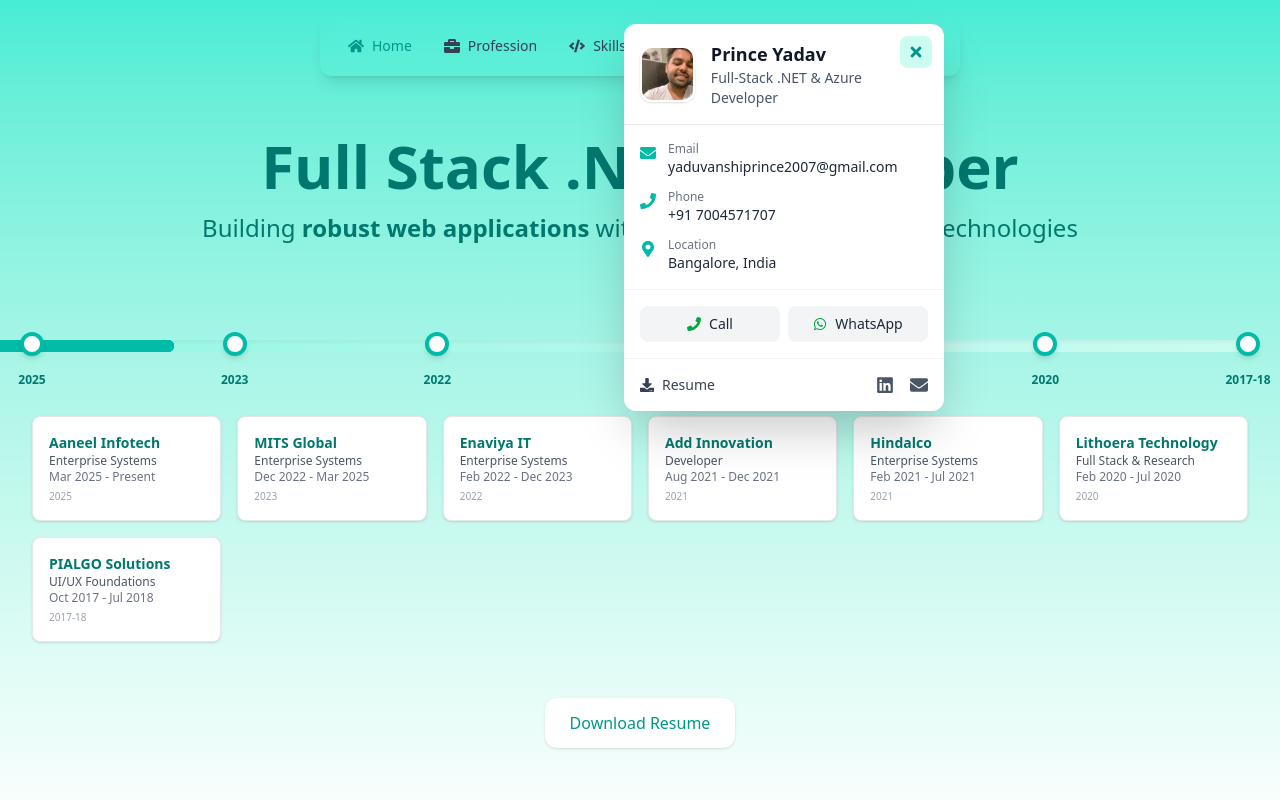
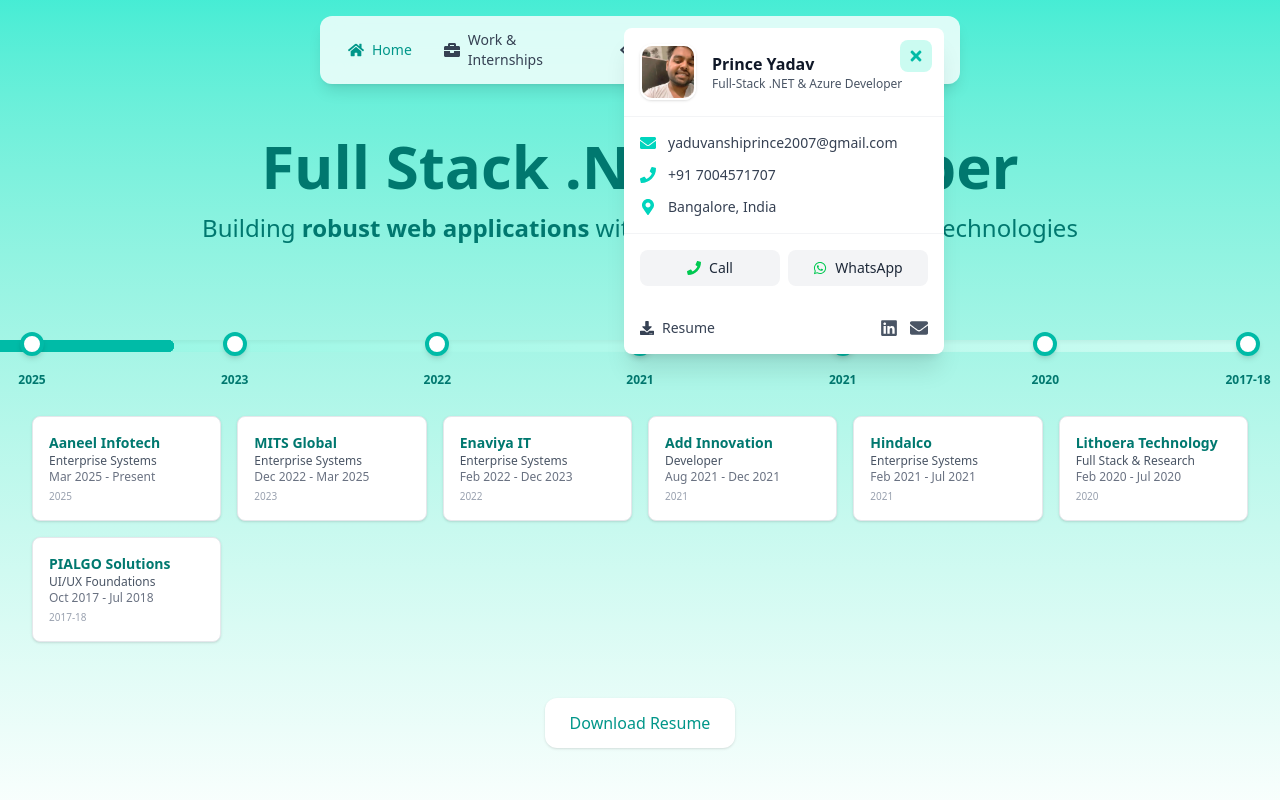
Before and after one commit to princeghostme/portfolio, a React (Vite) app: page /#/ in a window 1280 px wide. Both pictures are taken after a click on the button "User profile". Shown: the top 800 px of the page. Built offline with nearby package versions, Linux system fonts and the light colour scheme.

Commit message:
portfolio

```diff
--- a/src/App.tsx
+++ b/src/App.tsx
@@ -1,4 +1,4 @@
-import { BrowserRouter as Router } from 'react-router-dom'
+import { HashRouter as Router } from 'react-router-dom'
 import { TopNavBar } from './components/FloatingNavBar'
 import AppRouter from './routers/AppRouter'
 import ContactMe from './components/ContactMe '
@@ -16,7 +16,7 @@ const App = () => {
         {/* Copyright Footer */}
         <footer className="py-4 text-center text-sm text-gray-500">
           <div className="container mx-auto px-4">
-            <p>© {currentYear} All Rights Reserved. Designed and Developed by Prince Yadav</p>
+            <p>© {currentYear} All Rights Reserved. Designed and Developed with ❤️</p>
           </div>
         </footer>
       </Router>
--- a/src/components/AISkillsDashboardSection.tsx
+++ b/src/components/AISkillsDashboardSection.tsx
@@ -2,8 +2,8 @@ import React from "react";
 
 const AISkillsDashboardSection: React.FC = () => {
     return (
-        <div className="py-5 sm:px-6 lg:px-8">
-            <div className="mx-auto text-center">
+        <div className="py-8 px-4 sm:px-6 lg:px-8 bg-white">
+            <div className="max-w-5xl mx-auto text-center">
                 <h2 className="text-2xl md:text-3xl font-bold text-gray-900 mb-4">
                     AI for <span className="text-teal-600">Productivity</span>
                 </h2>
--- a/src/components/EducationTimeline.tsx
+++ b/src/components/EducationTimeline.tsx
@@ -25,7 +25,7 @@ const educationData: EducationEntry[] = [
       "Developed a Document Management System using .NET Core and Angular.",
       "Built a Leave Management System integrated with Azure SQL and Blob Storage."
     ],
-    technologies: ["ASP.NET Core", "c#", "DSA", "Cloud Computing", "Angular", "SQL", "Azure", "Git"],
+    technologies: ["ASP.NET Core", "Angular", "SQL Server", "Azure", "Git"],
     extracurriculars: [
       "Represented university in inter-college tech fest.",
       "Volunteered as technical coordinator in MCA Department Club."
@@ -54,7 +54,7 @@ const educationData: EducationEntry[] = [
     duration: "Apr 2015 – Jun 2016",
     degree: "Higher Secondary Education (Class XII, PCM)",
     university: "Army Public School, CBSE Board",
-    gpa: "Percentage: 66%",
+    gpa: "Percentage: 86%",
     highlights: [
       "Completed with Physics, Chemistry, and Mathematics as core subjects.",
       "Excelled in Computer Science elective with programming assignments in C++."
--- a/src/components/FloatingNavBar.tsx
+++ b/src/components/FloatingNavBar.tsx
@@ -15,7 +15,7 @@ export interface NavItem {
 
 const navItems: NavItem[] = [
   { showText: 'Home', url: '/', icon: <FaHome /> },
-  { showText: 'Profession', url: '/work', icon: <FaBriefcase /> },
+  { showText: 'Work & Internships', url: '/work', icon: <FaBriefcase /> },
   { showText: 'Skills', url: '/skills', icon: <FaCode /> },
   { showText: 'Projects', url: '/projects', icon: <FaProjectDiagram /> },
   { showText: 'Contact', url: '/aboutme', icon: <FaAddressCard /> },
@@ -55,7 +55,7 @@ export const TopNavBar = () => {
 
   return (
     <nav className="fixed top-4 left-1/2 transform -translate-x-1/2 z-50 w-full max-w-2xl px-4">
-      <div className="bg-grey-50/70 backdrop-blur-lg shadow-lg rounded-xl px-4 py-2 flex justify-between items-center">
+      <div className="bg-white/80 backdrop-blur-lg shadow-lg rounded-xl px-4 py-2 flex justify-between items-center">
         {/* Mobile menu button */}
         {isMobile && (
           <>
@@ -101,7 +101,7 @@ export const TopNavBar = () => {
 
         {/* Mobile Menu Drawer */}
         {isMobile && showMobileMenu && (
-          <div className="absolute top-15 left-0 w-full bg-grey-50/70 rounded-2xl transition-all duration-800 backdrop-blur-lg shadow-xl py-3 z-50 border border-gray-100">
+          <div className="absolute top-15 left-0 w-full bg-white/80 rounded-2xl transition-all duration-800 backdrop-blur-lg shadow-xl py-3 z-50 border border-gray-100">
             {navItems.map((item, index) => (
               <Link
                 key={index}
@@ -133,113 +133,87 @@ export const TopNavBar = () => {
             </button>
 
             <div
-              className={`absolute right-0 top-0 w-80 bg-white rounded-xl shadow-2xl overflow-hidden transition-all duration-700 z-50
-    ${showUserDetails ? 'opacity-100 visible translate-y-0' : 'opacity-0 invisible -translate-y-2'}`}
+              className={`absolute right-0 top-0 w-80 bg-white rounded-lg shadow-xl overflow-hidden transition-all duration-800
+                ${showUserDetails ? 'opacity-100 visible translate-y-0' : 'opacity-0 invisible -translate-y-2'}`}
               onMouseLeave={() => !isMobile && setShowUserDetails(false)}
-              role="dialog"
-              aria-label="User details panel"
             >
-              {/* Close Button */}
               <button
                 onClick={() => setShowUserDetails(false)}
                 className="absolute top-3 right-3 w-8 h-8 flex items-center justify-center rounded-lg bg-teal-100 hover:bg-teal-200 transition-colors z-10"
                 aria-label="Close profile"
               >
-                <FaTimes className="text-teal-600" />
+                <FaTimes className="text-teal-500" />
               </button>
 
-              {/* Header */}
-              <div className="flex items-center space-x-4 p-4 border-b border-gray-200">
-                <img
-                  src={user.imageUrl}
-                  alt={`${user.name}'s avatar`}
-                  className="w-14 h-14 rounded-xl border-2 border-white shadow object-cover"
-                />
+              <div className="flex items-center space-x-4 p-4 border-b border-gray-100">
+                <img src={user.imageUrl} alt="User Detail" className="w-14 h-14 rounded-xl border-2 border-white shadow-sm object-cover" />
                 <div>
-                  <h3 className="text-lg font-bold text-gray-900">{user.name}</h3>
-                  <p className="text-sm text-gray-600">{user.title}</p>
+                  <h3 className="font-bold text-gray-900">{user.name}</h3>
+                  <p className="text-gray-600 text-xs">{user.title}</p>
                 </div>
               </div>
 
-              {/* Contact Info */}
               <div className="p-4 space-y-3">
-                <div className="flex items-start text-gray-800">
-                  <FaEnvelope className="text-teal-500 mt-1 mr-3" />
-                  <div>
-                    <p className="text-xs text-gray-500">Email</p>
-                    <p className="text-sm break-all">{user.email}</p>
-                  </div>
+                <div className="flex items-center text-gray-700">
+                  <FaEnvelope className="text-teal-400 mr-3 min-w-[16px]" />
+                  <span className="text-sm truncate">{user.email}</span>
                 </div>
-                <div className="flex items-start text-gray-800">
-                  <FaPhone className="text-teal-500 mt-1 mr-3" />
-                  <div>
-                    <p className="text-xs text-gray-500">Phone</p>
-                    <p className="text-sm">{user.phone}</p>
-                  </div>
+                <div className="flex items-center text-gray-700">
+                  <FaPhone className="text-teal-400 mr-3 min-w-[16px]" />
+                  <span className="text-sm">{user.phone}</span>
                 </div>
-                <div className="flex items-start text-gray-800">
-                  <FaMapMarkerAlt className="text-teal-500 mt-1 mr-3" />
-                  <div>
-                    <p className="text-xs text-gray-500">Location</p>
-                    <p className="text-sm">{user.location}</p>
-                  </div>
+                <div className="flex items-center text-gray-700">
+                  <FaMapMarkerAlt className="text-teal-400 mr-3 min-w-[16px]" />
+                  <span className="text-sm">{user.location}</span>
                 </div>
               </div>
 
-              {/* Actions */}
               <div className="grid grid-cols-2 gap-2 p-4 border-t border-gray-100">
                 <button
                   onClick={handleCall}
-                  className="flex items-center justify-center space-x-2 bg-gray-100 hover:bg-gray-200 text-gray-800 py-2 px-3 rounded-lg text-sm transition-colors"
-                  aria-label="Call user"
+                  className="flex items-center justify-center space-x-2 bg-gray-100 hover:bg-gray-50//90 text-gray-800 py-2 px-3 rounded-lg text-sm transition-colors"
                 >
-                  <FaPhone className="text-green-600" />
+                  <FaPhone className="text-green-500" />
                   <span>Call</span>
                 </button>
                 <button
                   onClick={handleWhatsApp}
-                  className="flex items-center justify-center space-x-2 bg-gray-100 hover:bg-gray-200 text-gray-800 py-2 px-3 rounded-lg text-sm transition-colors"
-                  aria-label="Message on WhatsApp"
+                  className="flex items-center justify-center space-x-2 bg-gray-100 hover:bg-gray-50//90 text-gray-800 py-2 px-3 rounded-lg text-sm transition-colors"
                 >
-                  <FaWhatsapp className="text-green-600" />
+                  <FaWhatsapp className="text-green-500" />
                   <span>WhatsApp</span>
                 </button>
               </div>
 
-              {/* Footer */}
-              <div className="flex justify-between items-center p-4 border-t border-gray-100">
+              <div className="flex justify-between items-center p-4">
                 <a
                   href={user.resumeUrl}
                   download
-                  className="flex items-center space-x-2 text-gray-700 hover:text-teal-600 text-sm font-medium transition-colors"
-                  title="Download Resume"
+                  className="flex items-center space-x-2 text-gray-700 hover:text-teal-600 transition text-sm font-medium"
                 >
                   <FaDownload />
                   <span>Resume</span>
                 </a>
-
-                <div className="flex space-x-4">
+                <div className="flex space-x-3">
                   <a
                     href={user.linkedIn}
                     target="_blank"
                     rel="noopener noreferrer"
                     className="text-gray-600 hover:text-blue-700 transition"
-                    title="View LinkedIn"
+                    title="LinkedIn"
                   >
                     <FaLinkedin size={18} />
                   </a>
                   <button
                     onClick={handleEmail}
                     className="text-gray-600 hover:text-teal-500 transition"
-                    aria-label="Send email"
-                    title="Send Email"
+                    title="Email"
                   >
                     <FaEnvelope size={18} />
                   </button>
                 </div>
               </div>
             </div>
-
           </div>
         </div>
       </div>
--- a/src/components/TechnologiesDashboard.tsx
+++ b/src/components/TechnologiesDashboard.tsx
@@ -41,8 +41,8 @@ const renderStars = (rating : number) => {
 
 const TechnologiesDashboard = () => {
     return (
-        <div className="mb-1 bg-white py-1 px-4 sm:px-6 lg:px-8">
-            <div className=" mx-auto text-center">
+        <div className="mb-5 bg-white py-12 px-4 sm:px-6 lg:px-8">
+            <div className="max-w-4xl mx-auto text-center mb-12">
                 <h1 className="text-3xl md:text-4xl font-bold text-teal-900 mb-2">
                     My <span className="text-teal-600">Core Skills</span>
                 </h1>
--- a/src/components/WorkExperience.tsx
+++ b/src/components/WorkExperience.tsx
@@ -10,7 +10,7 @@ const WorkExperience = () => {
                 "Contributed to AaNeelCare modules like EMR export, and patient portals used by hospitals across the U.S.",
                 "Built and maintained .NET Core and Express.js APIs for electronic medical records and data synchronization",
                 "Developed and optimized React-based front-end interfaces ensuring responsiveness and HIPAA compliance",
-                "Implemented secure integrations using Azure, Azure Blob Storage, Azure Table Storage, SSMS, and Cosmos DB for health data storage and retrieval",
+                "Implemented secure integrations using Amazon S3, SQL Server, and MongoDB for health data storage and retrieval",
                 "Enhanced system performance and maintainability through refactoring, code reviews, and CI/CD practices",
                 "Ensured compliance with healthcare standards such as CMS, HIPAA while working with protected health data"
             ],
@@ -22,7 +22,7 @@ const WorkExperience = () => {
                 // "Disease Search with IMO data by US government",
                 // "Appointment scheduler",
             ],
-            technologies: ["React",".NET Core Apis","Express Apis","Azure","SQL","CosmosDb","Performance Optimization","Version Control"]
+            technologies: ["React",".NET Core Apis","Express Apis","Azure","SQL Server","CosmosDb","Performance Optimization","Version Control"]
         },
         {
             company: "MITS Global",
--- a/src/index.css
+++ b/src/index.css
@@ -1,5 +1 @@
-@import "tailwindcss";
-@layer theme, base, components, utilities;
-@import "tailwindcss/theme.css" layer(theme);
-@import "tailwindcss/preflight.css" layer(base);
-@import "tailwindcss/utilities.css" layer(utilities);
+@import "tailwindcss"
```
Also changed, not shown: package.json (+4 -17 lines), src/components/ProjectsShowcase.tsx (+4 -4 lines), vite.config.ts (+4 -8 lines), 2 other files (tests, documents, lock files or other folders).
